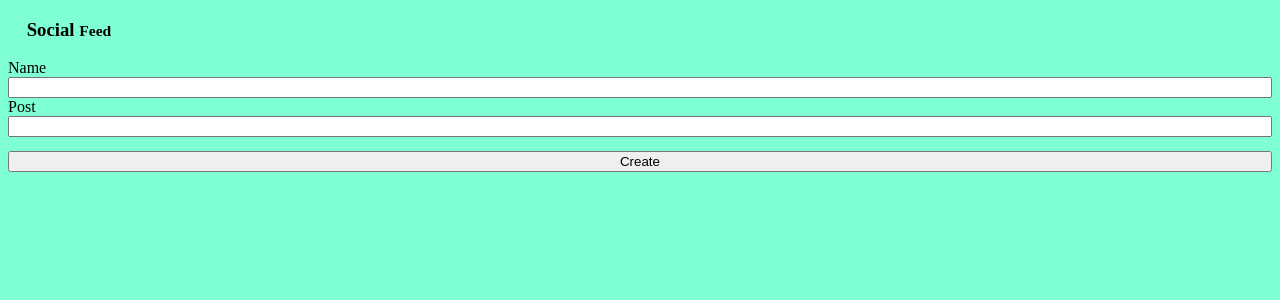
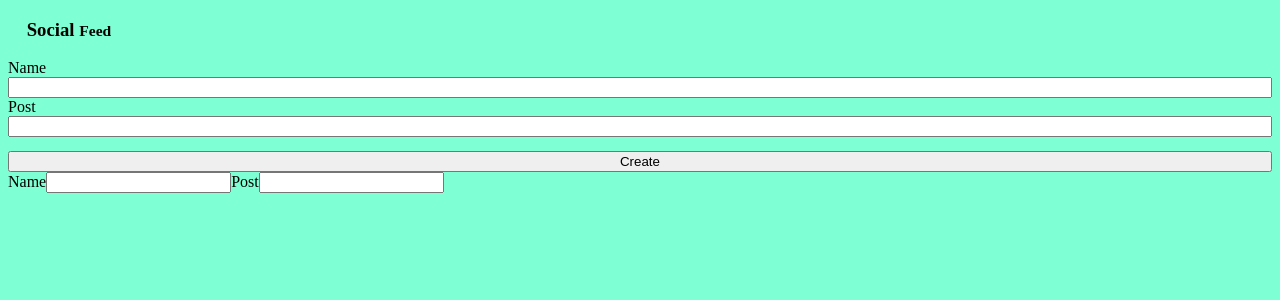
Before and after one commit to Quentin-Hicks/Social_Feed, a React (Create React App) app: page / in a window 1280 px wide. Shown: the top 300 px of the page. Built offline with nearby package versions, Linux system fonts and the light colour scheme.

Commit message:
Created DisplayPostForm

```diff
--- a/src/App.js
+++ b/src/App.js
@@ -1,6 +1,7 @@
 import React, { useState } from 'react';
 import CreatePostForm from './Components/CreatePost/CreatePostForm';
 import './App.css'
+import DisplayPostForm from './Components/DisplayPost/DisplayPostForm';
 
 
 
@@ -23,6 +24,9 @@ function App() {
           <div className='border-box'>
             <CreatePostForm addNewEntry={addNewPost} /> {/* passing in our function so we can pull data to this level and save it */}
           </div>
+          <div>
+            <DisplayPostForm  />
+          </div>
         </div>
       </div>
     </div>
--- /dev/null
+++ b/src/Components/DisplayPost/DisplayPostForm.jsx
@@ -0,0 +1,19 @@
+import React, { useState } from 'react';
+
+
+const DisplayPostForm = (props) => {
+
+    const [name, setName] = useState('')
+    const [post, setPost] = useState('')
+
+    return (
+        <form>
+            <label>Name</label>
+            <input type='text' onChange={(event) => setName(event.target.value)} value={name}/>
+            <label>Post</label>
+            <input type='text' onChange={(event) => setPost(event.target.value)} value={post}/>
+        </form>
+    )
+}
+
+export default DisplayPostForm
```
Also changed, not shown: src/Components/DisplayPosts/DisplayPosts.jsx (deleted).
